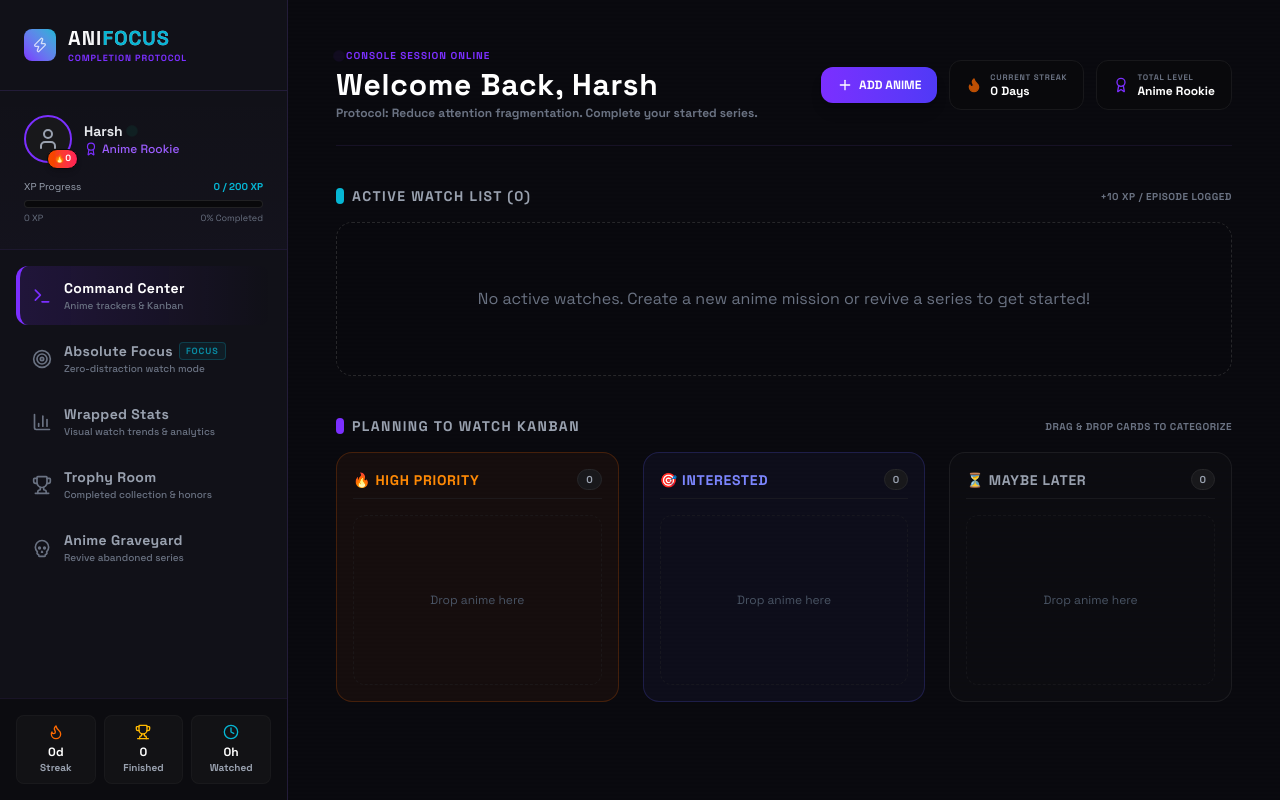
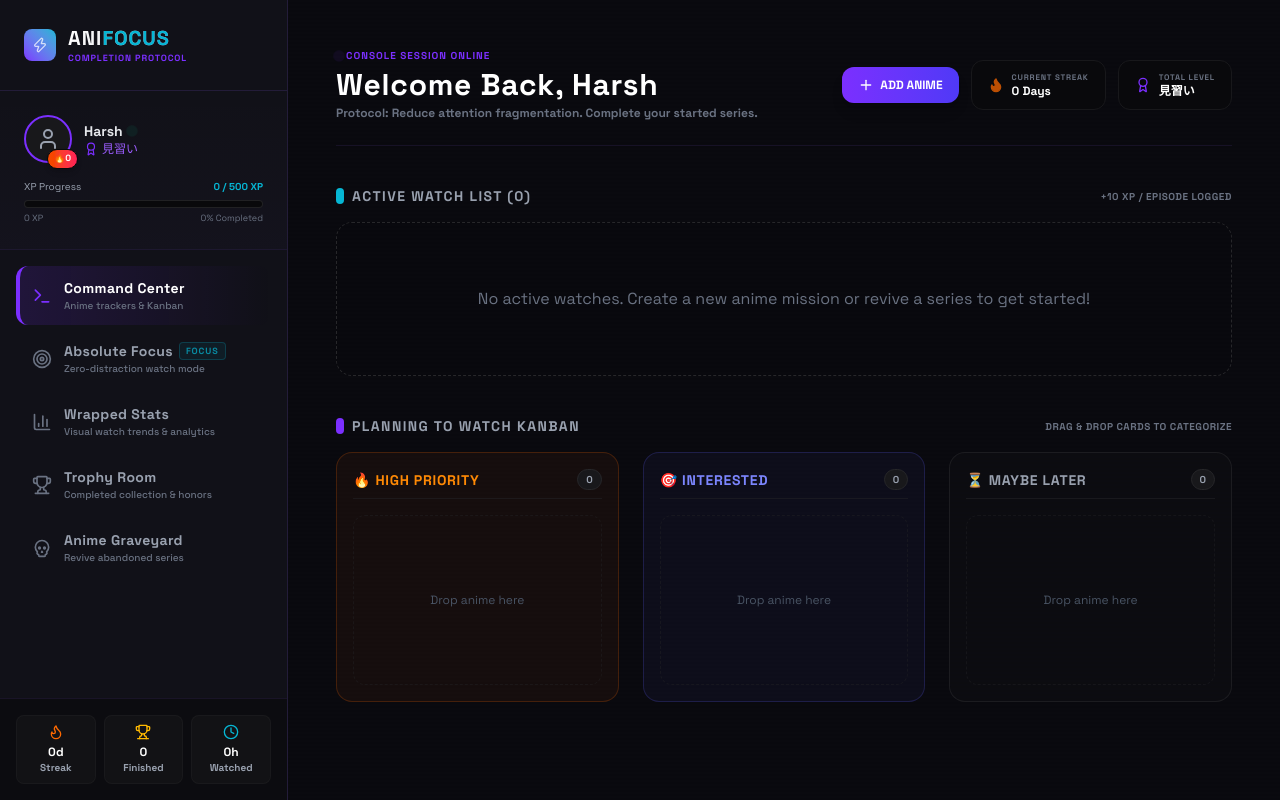
Before and after one commit to H8rsh100/AniFocus, a Next.js app: page / in a window 1280 px wide. Built offline with nearby package versions, Linux system fonts and the light colour scheme.

Commit message:
feat: configure dynamic Japanese Otaku Ranks and level thresholds

```diff
--- a/src/data/initialData.ts
+++ b/src/data/initialData.ts
@@ -4,7 +4,7 @@ export const INITIAL_ANIME: AnimeItem[] = [];
 
 export const INITIAL_PROFILE: UserProfile = {
   username: 'Harsh',
-  level: 'Anime Rookie',
+  level: '見習い',
   xp: 0,
   streak: 0,
   completedCount: 0,
@@ -57,32 +57,26 @@ export const INITIAL_ACHIEVEMENTS: Achievement[] = [
 ];
 
 export function getLevelFromXp(xp: number): UserProfile['level'] {
-  if (xp < 200) return 'Anime Rookie';
-  if (xp < 600) return 'Otaku Explorer';
-  if (xp < 1200) return 'Anime Scholar';
-  if (xp < 2000) return 'Season Hunter';
-  if (xp < 3500) return 'Legendary Weeb';
-  return 'Anime Grandmaster';
+  if (xp < 500) return '見習い';
+  if (xp < 2000) return '中級者';
+  if (xp < 5000) return '上級者';
+  return 'オタク神';
 }
 
 export function getNextLevelXp(level: UserProfile['level']): number {
   switch (level) {
-    case 'Anime Rookie': return 200;
-    case 'Otaku Explorer': return 600;
-    case 'Anime Scholar': return 1200;
-    case 'Season Hunter': return 2000;
-    case 'Legendary Weeb': return 3500;
-    default: return 5000; // Grandmaster cap or max
+    case '見習い': return 500;
+    case '中級者': return 2000;
+    case '上級者': return 5000;
+    default: return 10000;
   }
 }
 
 export function getPrevLevelXp(level: UserProfile['level']): number {
   switch (level) {
-    case 'Anime Rookie': return 0;
-    case 'Otaku Explorer': return 200;
-    case 'Anime Scholar': return 600;
-    case 'Season Hunter': return 1200;
-    case 'Legendary Weeb': return 2000;
-    default: return 3500;
+    case '見習い': return 0;
+    case '中級者': return 500;
+    case '上級者': return 2000;
+    default: return 5000;
   }
 }
--- a/src/types/anime.ts
+++ b/src/types/anime.ts
@@ -24,7 +24,7 @@ export interface AnimeItem {
 
 export interface UserProfile {
   username: string;
-  level: 'Anime Rookie' | 'Otaku Explorer' | 'Anime Scholar' | 'Season Hunter' | 'Legendary Weeb' | 'Anime Grandmaster';
+  level: '見習い' | '中級者' | '上級者' | 'オタク神';
   xp: number;
   streak: number;
   completedCount: number;
```
